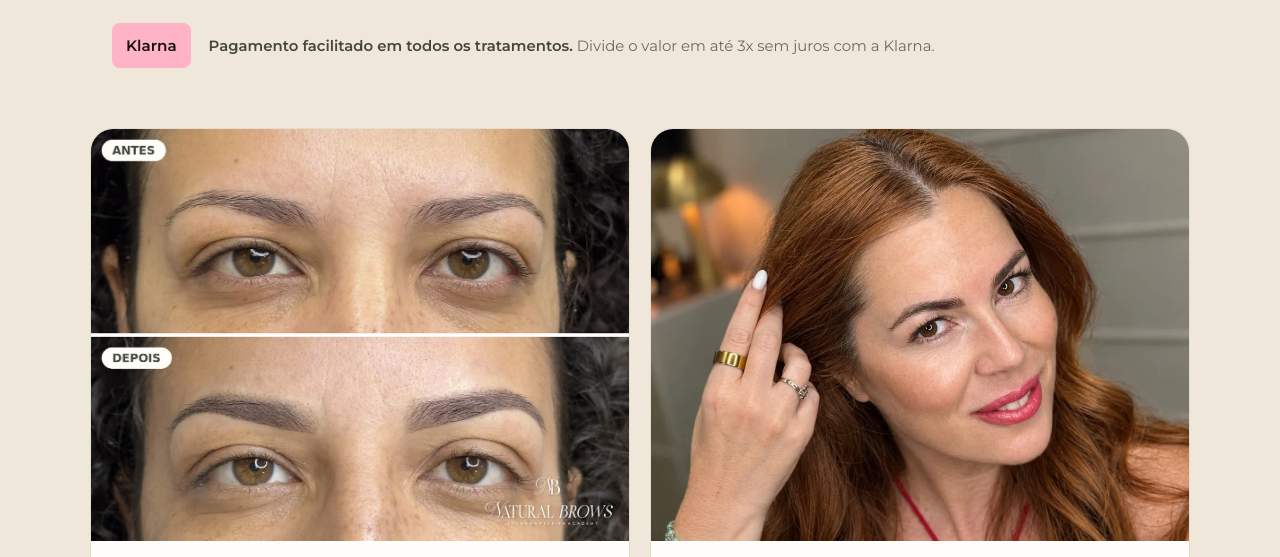
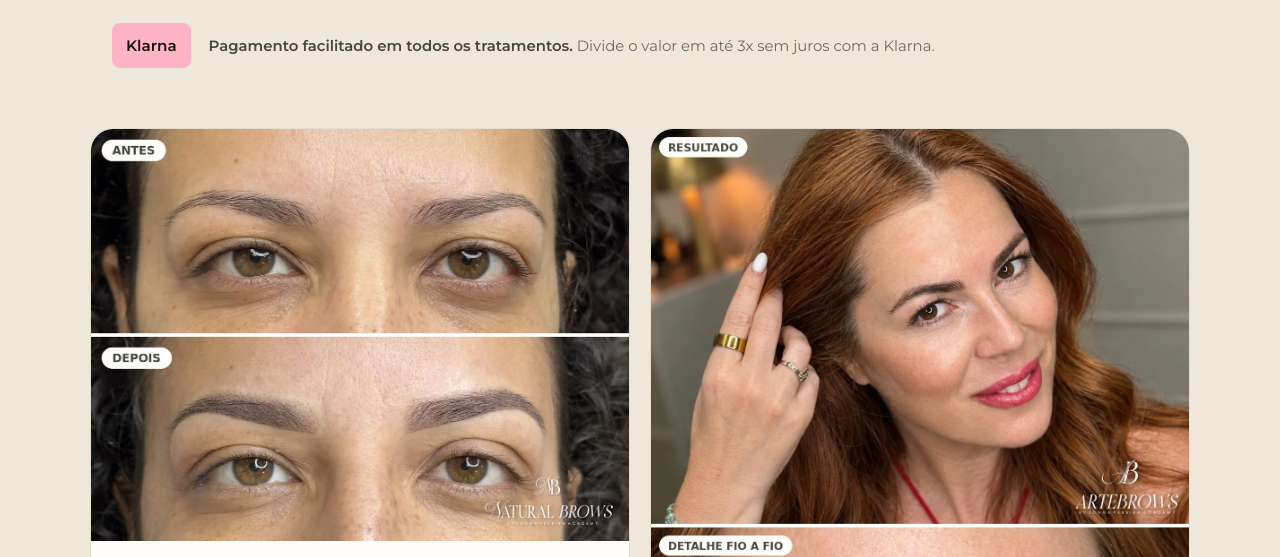
Before and after one commit to academyjoanapereira-gif/joana-pereira-arkin-academy, a plain HTML site: page clientes.html in a window 1280 px wide. Shown: the part 1010-1567 px from the top of the page. Drawn offline with nearby package versions, Linux system fonts and the light colour scheme.

Commit message:
Montagem ArteBrows mais alta (resultado + detalhe fio a fio) no cartão
Co-Authored-By: Claude Opus 5.5 <noreply@anthropic.com>
Claude-Session: https://claude.ai/code/session_01QsbaNANGk6bsfTVBXGtDNC

```diff
--- a/assets/css/site.css
+++ b/assets/css/site.css
@@ -298,3 +298,4 @@ body { padding-bottom: 0; }
 .counter:first-child strong { color: var(--beige); }
 .counter span { display: block; margin-top: 8px; font-size: .74rem; letter-spacing: .14em; text-transform: uppercase; color: #dfe2d4; }
 [data-count], .counter strong, .badge strong, .stats strong, .facts strong { font-variant-numeric: lining-nums tabular-nums; }
+.card-photo img.tall { aspect-ratio: 4/5; }
--- a/clientes.html
+++ b/clientes.html
@@ -71,7 +71,7 @@
           <a class="btn ghost" href="#" data-wa="Olá Joana! Tenho interesse em Natural Brows (sobrancelhas). Vou enviar a minha foto para avaliação.">Avaliar sobrancelhas</a>
         </article>
         <article class="card">
-          <picture class="card-photo"><source type="image/webp" srcset="assets/img/trabalhos/artebrows-2.webp"><img src="assets/img/trabalhos/artebrows-2.jpg" width="900" height="1200" alt="Cliente com sobrancelhas ArteBrows fio a fio" loading="lazy"></picture>
+          <picture class="card-photo"><source type="image/webp" srcset="assets/img/trabalhos/artebrows-montagem.webp"><img class="tall" src="assets/img/trabalhos/artebrows-montagem.jpg" width="1200" height="1500" alt="Sobrancelhas ArteBrows: resultado no rosto e detalhe fio a fio" loading="lazy"></picture>
           <img class="logo" src="assets/logos/artebrows-preto.png" alt="ArteBrows" width="800" height="422" loading="lazy">
           <h3>Sobrancelhas fio a fio ArteBrows</h3>
           <p>Para quem tem muito pouco pelo, sobrancelhas ralas e sem volume. Técnica fio a fio: desenhamos cada fio de forma artística, sem cortar a pele.</p>
```
Also changed, not shown: assets/img/trabalhos/artebrows-montagem.jpg (added), assets/img/trabalhos/artebrows-montagem.webp (added).
